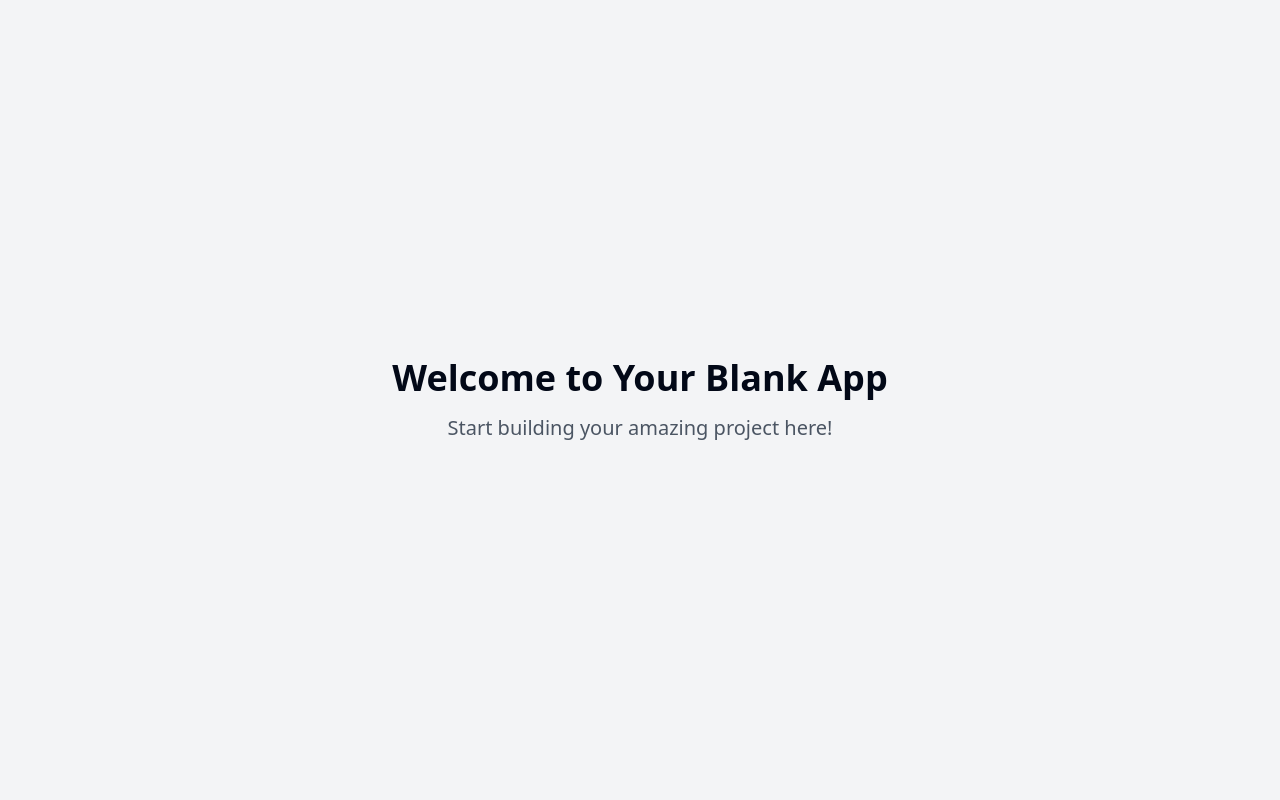
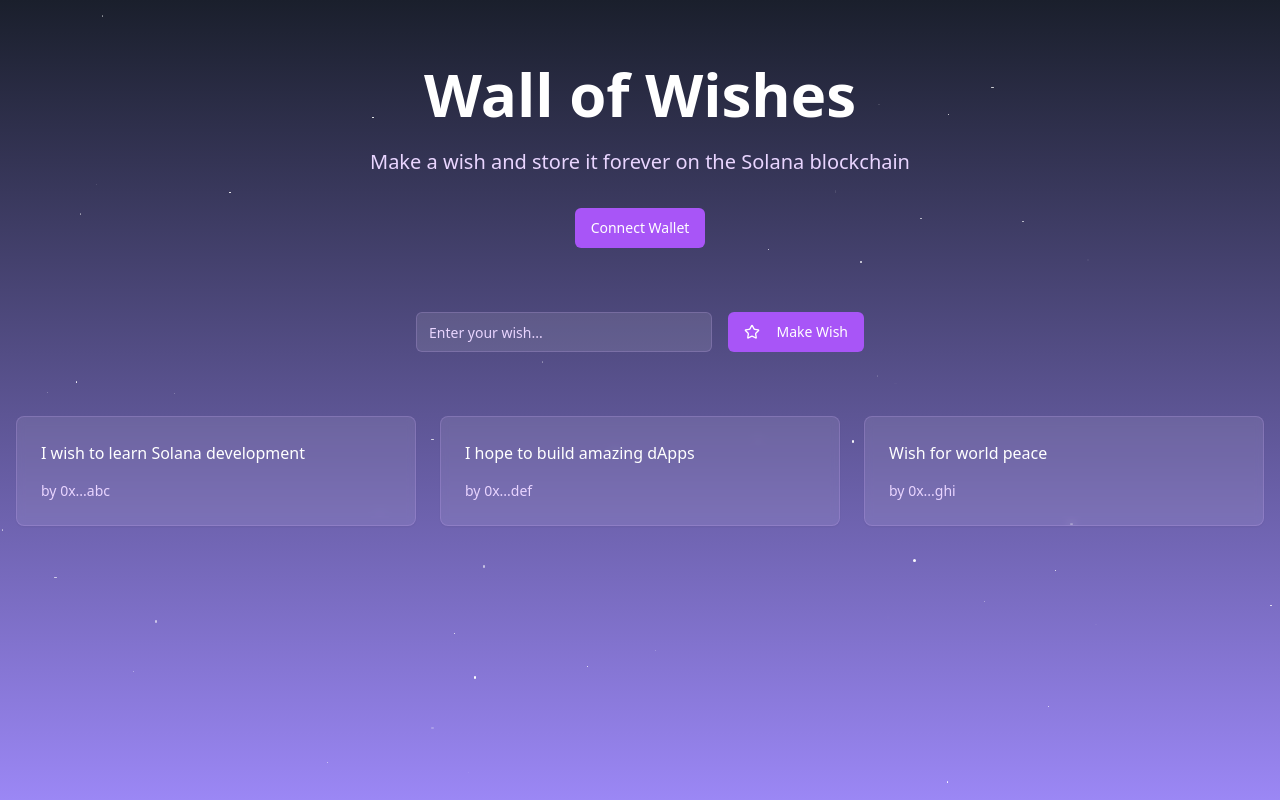
Before and after one commit to Iflaqbhat/sol-wish-garden, a React (Vite) app: page / in a window 1280 px wide. Built offline with nearby package versions, Linux system fonts and the light colour scheme.

Commit message:
Refactor: Scaffold Rust + Anchor project
Scaffold a "Wall of Wish" dApp with Rust + Anchor on Solana and a React frontend.

```diff
--- /dev/null
+++ b/src/components/WishWall.tsx
@@ -0,0 +1,95 @@
+
+import React, { useState } from 'react';
+import { Button } from "@/components/ui/button";
+import { Input } from "@/components/ui/input";
+import { Card } from "@/components/ui/card";
+import { Star } from "lucide-react";
+
+const WishWall = () => {
+  const [wish, setWish] = useState('');
+  const [wishes] = useState([
+    { id: 1, text: "I wish to learn Solana development", author: "0x...abc" },
+    { id: 2, text: "I hope to build amazing dApps", author: "0x...def" },
+    { id: 3, text: "Wish for world peace", author: "0x...ghi" }
+  ]);
+
+  const handleSubmit = (e: React.FormEvent) => {
+    e.preventDefault();
+    // Will be implemented with Solana later
+    console.log("Wish submitted:", wish);
+  };
+
+  return (
+    <div className="min-h-screen bg-gradient-to-b from-[#1A1F2C] to-[#9b87f5] relative overflow-hidden">
+      {/* Starry background */}
+      <div className="absolute inset-0 overflow-hidden">
+        {[...Array(50)].map((_, i) => (
+          <div
+            key={i}
+            className="absolute rounded-full bg-white"
+            style={{
+              width: Math.random() * 3 + 'px',
+              height: Math.random() * 3 + 'px',
+              top: Math.random() * 100 + '%',
+              left: Math.random() * 100 + '%',
+              animation: `twinkle ${Math.random() * 3 + 2}s infinite`
+            }}
+          />
+        ))}
+      </div>
+
+      <div className="relative z-10 container mx-auto px-4 py-16">
+        {/* Hero Section */}
+        <div className="text-center mb-16">
+          <h1 className="text-4xl md:text-6xl font-bold text-white mb-6">
+            Wall of Wishes
+          </h1>
+          <p className="text-purple-200 text-lg md:text-xl mb-8">
+            Make a wish and store it forever on the Solana blockchain
+          </p>
+          <Button
+            variant="secondary"
+            className="bg-purple-500 hover:bg-purple-600 text-white"
+          >
+            Connect Wallet
+          </Button>
+        </div>
+
+        {/* Wish Form */}
+        <form onSubmit={handleSubmit} className="max-w-md mx-auto mb-16">
+          <div className="flex gap-4">
+            <Input
+              type="text"
+              value={wish}
+              onChange={(e) => setWish(e.target.value)}
+              placeholder="Enter your wish..."
+              className="bg-white/10 text-white placeholder:text-purple-200 border-purple-300/20"
+            />
+            <Button type="submit" className="bg-purple-500 hover:bg-purple-600 text-white">
+              <Star className="mr-2 h-4 w-4" />
+              Make Wish
+            </Button>
+          </div>
+        </form>
+
+        {/* Wishes Display */}
+        <div className="grid grid-cols-1 md:grid-cols-2 lg:grid-cols-3 gap-6">
+          {wishes.map((wish) => (
+            <Card
+              key={wish.id}
+              className="p-6 bg-purple-100/10 backdrop-blur-sm border-purple-300/20 hover:scale-105 transition-transform duration-300 group"
+            >
+              <p className="text-white mb-4">{wish.text}</p>
+              <p className="text-purple-200 text-sm">by {wish.author}</p>
+              <div className="absolute top-2 right-2">
+                <Star className="h-4 w-4 text-yellow-400 opacity-0 group-hover:opacity-100 transition-opacity" />
+              </div>
+            </Card>
+          ))}
+        </div>
+      </div>
+    </div>
+  );
+};
+
+export default WishWall;
--- a/src/index.css
+++ b/src/index.css
@@ -1,3 +1,4 @@
+
 @tailwind base;
 @tailwind components;
 @tailwind utilities;
@@ -33,69 +34,10 @@
     --ring: 222.2 84% 4.9%;
 
     --radius: 0.5rem;
-
-    --sidebar-background: 0 0% 98%;
-
-    --sidebar-foreground: 240 5.3% 26.1%;
-
-    --sidebar-primary: 240 5.9% 10%;
-
-    --sidebar-primary-foreground: 0 0% 98%;
-
-    --sidebar-accent: 240 4.8% 95.9%;
-
-    --sidebar-accent-foreground: 240 5.9% 10%;
-
-    --sidebar-border: 220 13% 91%;
-
-    --sidebar-ring: 217.2 91.2% 59.8%;
   }
 
-  .dark {
-    --background: 222.2 84% 4.9%;
-    --foreground: 210 40% 98%;
-
-    --card: 222.2 84% 4.9%;
-    --card-foreground: 210 40% 98%;
-
-    --popover: 222.2 84% 4.9%;
-    --popover-foreground: 210 40% 98%;
-
-    --primary: 210 40% 98%;
-    --primary-foreground: 222.2 47.4% 11.2%;
-
-    --secondary: 217.2 32.6% 17.5%;
-    --secondary-foreground: 210 40% 98%;
-
-    --muted: 217.2 32.6% 17.5%;
-    --muted-foreground: 215 20.2% 65.1%;
-
-    --accent: 217.2 32.6% 17.5%;
-    --accent-foreground: 210 40% 98%;
-
-    --destructive: 0 62.8% 30.6%;
-    --destructive-foreground: 210 40% 98%;
-
-    --border: 217.2 32.6% 17.5%;
-    --input: 217.2 32.6% 17.5%;
-    --ring: 212.7 26.8% 83.9%;
-    --sidebar-background: 240 5.9% 10%;
-    --sidebar-foreground: 240 4.8% 95.9%;
-    --sidebar-primary: 224.3 76.3% 48%;
-    --sidebar-primary-foreground: 0 0% 100%;
-    --sidebar-accent: 240 3.7% 15.9%;
-    --sidebar-accent-foreground: 240 4.8% 95.9%;
-    --sidebar-border: 240 3.7% 15.9%;
-    --sidebar-ring: 217.2 91.2% 59.8%;
+  @keyframes twinkle {
+    0%, 100% { opacity: 0; }
+    50% { opacity: 1; }
   }
 }
-
-@layer base {
-  * {
-    @apply border-border;
-  }
-
-  body {
-    @apply bg-background text-foreground;
-  }
-}
--- a/src/pages/Index.tsx
+++ b/src/pages/Index.tsx
@@ -1,14 +1,8 @@
-// Update this page (the content is just a fallback if you fail to update the page)
+
+import WishWall from '../components/WishWall';
 
 const Index = () => {
-  return (
-    <div className="min-h-screen flex items-center justify-center bg-gray-100">
-      <div className="text-center">
-        <h1 className="text-4xl font-bold mb-4">Welcome to Your Blank App</h1>
-        <p className="text-xl text-gray-600">Start building your amazing project here!</p>
-      </div>
-    </div>
-  );
+  return <WishWall />;
 };
 
 export default Index;
```
